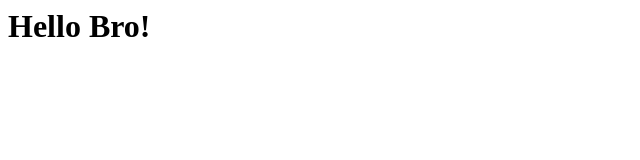
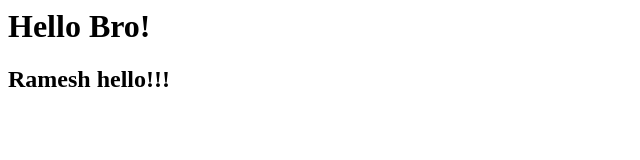
Before and after one commit to Mohanakkavi-U/rep_2, a plain HTML site: page index.html in a window 1280 px wide. Shown: the whole page, without its empty margins (0-640 px from the left). Drawn offline with Linux system fonts and the light colour scheme.

Commit message:
dop changed

```diff
--- a/index.html
+++ b/index.html
@@ -1 +1,2 @@
 <h1>Hello Bro!</h1>
+<h2> Ramesh hello!!!</h2>
```
